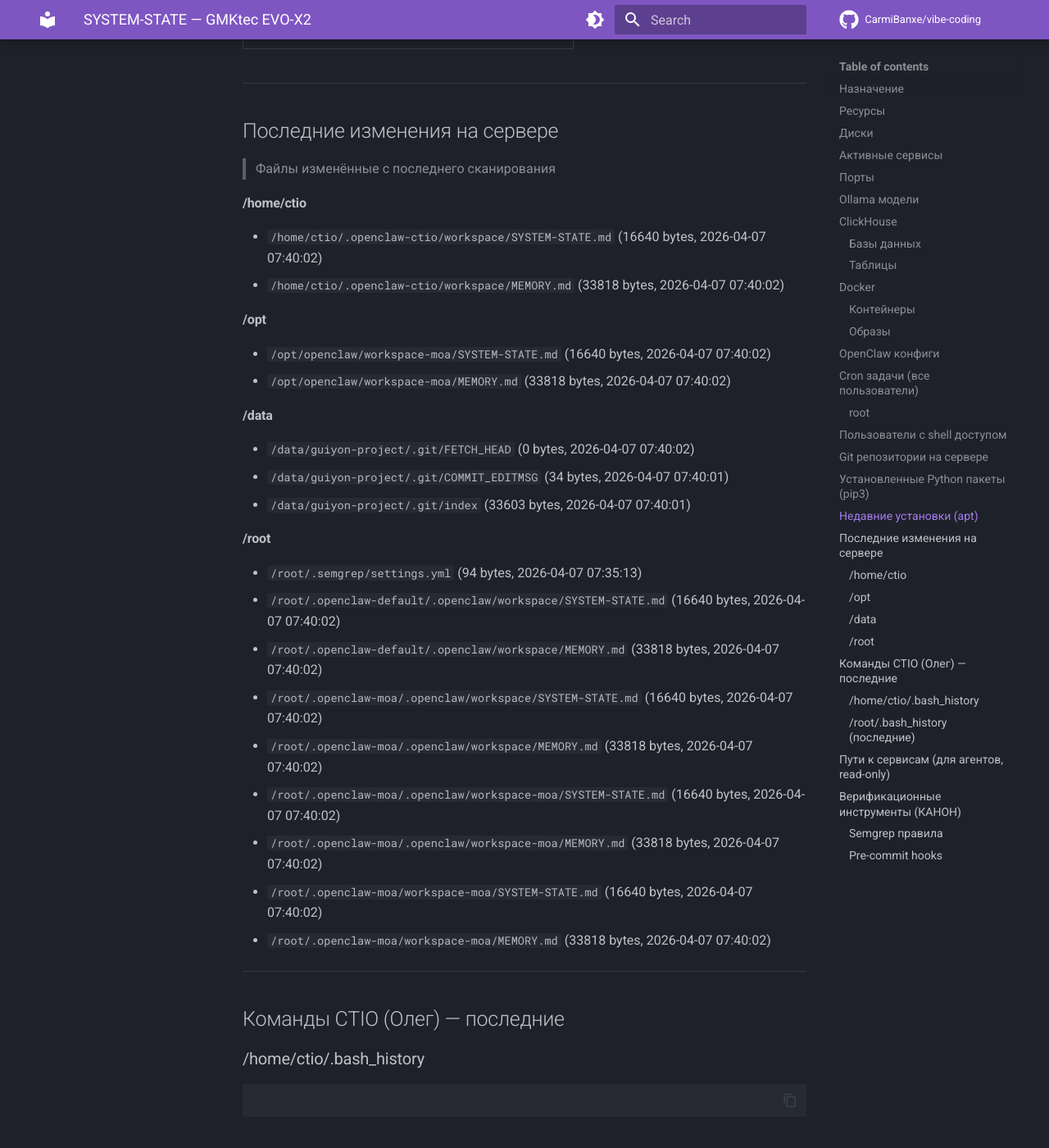
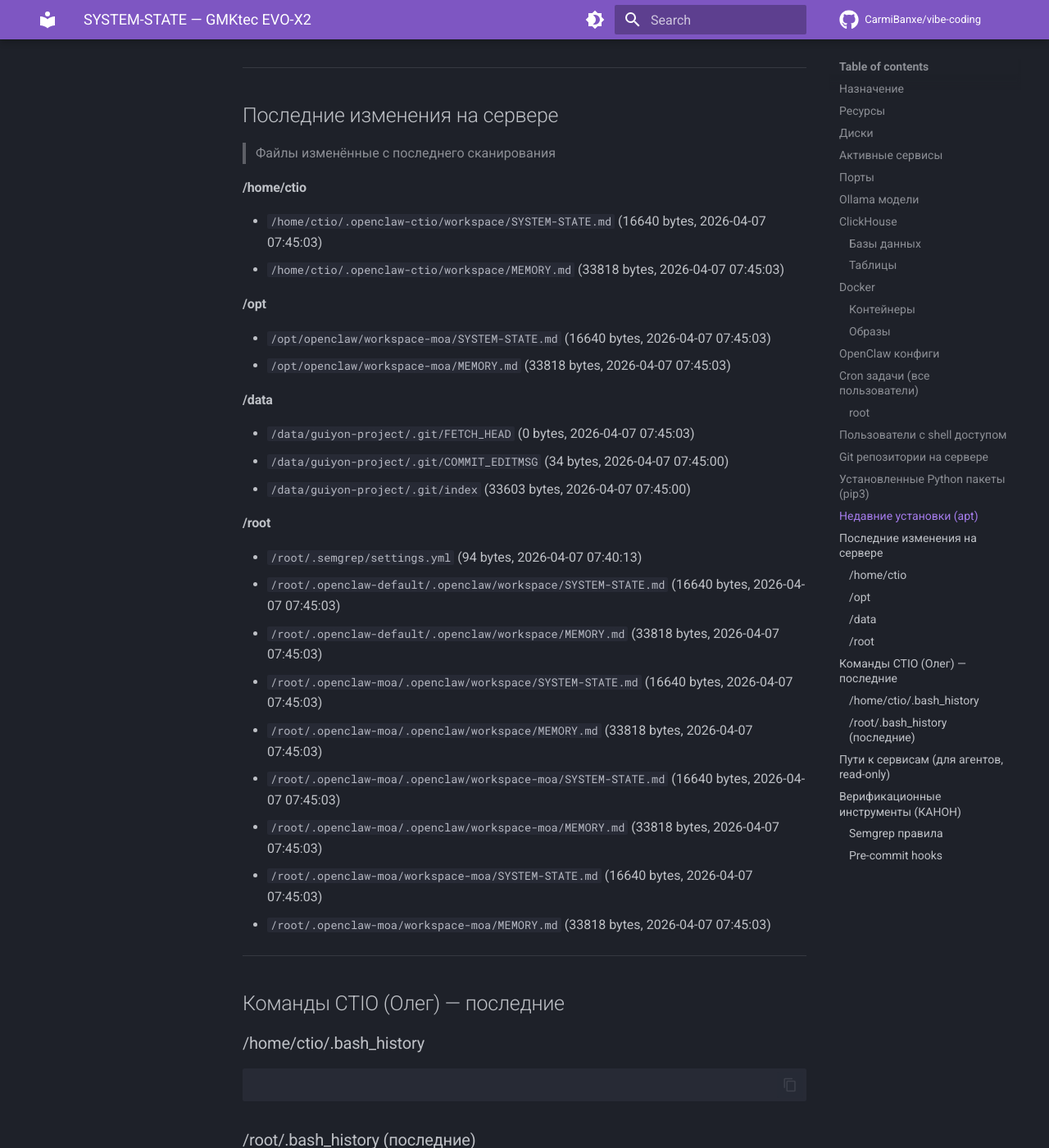
Before and after one commit to CarmiBanxe/vibe-coding, an MkDocs documentation site: the page built from docs/SYSTEM-STATE.md, in a window 1280 px wide and 1400 px high, scrolled down 13841 px. Shown: the whole window at 82% size. Built offline with MkDocs 1.6.1 and Material for MkDocs 9.7.7, drawn with Linux system fonts in a browser that asks for light colours; comment, search, counter and statistics services are not loaded; some of the changed text lies outside the part shown.

Commit message:
auto: SYSTEM-STATE v2 update (2026-04-07 07:45 CEST)

```diff
--- a/docs/SYSTEM-STATE.md
+++ b/docs/SYSTEM-STATE.md
@@ -1,6 +1,6 @@
 # SYSTEM-STATE — GMKtec EVO-X2
 > Автоматически обновляется каждые 5 минут
-> Последнее сканирование: 2026-04-07 07:40 CEST
+> Последнее сканирование: 2026-04-07 07:45 CEST
 > Источник: ctio-watcher.sh v2 (cron)
 
 ## Назначение
@@ -250,8 +249,8 @@
 | marble-src-marble-frontend:latest | 757MB |
 | marble-src-marble-backend:latest | 255MB |
 | andreysenov/firebase-tools:latest | 1.47GB |
+| jube.app:latest | 646MB |
 | <none>:<none> | 646MB |
-| jube.app:latest | 646MB |
 | mongo:8 | 950MB |
 | postgis/postgis:17-3.5 | 637MB |
 | postgres:17 | 453MB |
@@ -380,28 +379,28 @@
 
 
 #### /home/ctio
-- `/home/ctio/.openclaw-ctio/workspace/SYSTEM-STATE.md` (16640 bytes, 2026-04-07 07:40:02)
-- `/home/ctio/.openclaw-ctio/workspace/MEMORY.md` (33818 bytes, 2026-04-07 07:40:02)
+- `/home/ctio/.openclaw-ctio/workspace/SYSTEM-STATE.md` (16640 bytes, 2026-04-07 07:45:03)
+- `/home/ctio/.openclaw-ctio/workspace/MEMORY.md` (33818 bytes, 2026-04-07 07:45:03)
 
 #### /opt
-- `/opt/openclaw/workspace-moa/SYSTEM-STATE.md` (16640 bytes, 2026-04-07 07:40:02)
-- `/opt/openclaw/workspace-moa/MEMORY.md` (33818 bytes, 2026-04-07 07:40:02)
+- `/opt/openclaw/workspace-moa/SYSTEM-STATE.md` (16640 bytes, 2026-04-07 07:45:03)
+- `/opt/openclaw/workspace-moa/MEMORY.md` (33818 bytes, 2026-04-07 07:45:03)
 
 #### /data
-- `/data/guiyon-project/.git/FETCH_HEAD` (0 bytes, 2026-04-07 07:40:02)
-- `/data/guiyon-project/.git/COMMIT_EDITMSG` (34 bytes, 2026-04-07 07:40:01)
-- `/data/guiyon-project/.git/index` (33603 bytes, 2026-04-07 07:40:01)
+- `/data/guiyon-project/.git/FETCH_HEAD` (0 bytes, 2026-04-07 07:45:03)
+- `/data/guiyon-project/.git/COMMIT_EDITMSG` (34 bytes, 2026-04-07 07:45:00)
+- `/data/guiyon-project/.git/index` (33603 bytes, 2026-04-07 07:45:00)
 
 #### /root
-- `/root/.semgrep/settings.yml` (94 bytes, 2026-04-07 07:35:13)
-- `/root/.openclaw-default/.openclaw/workspace/SYSTEM-STATE.md` (16640 bytes, 2026-04-07 07:40:02)
-- `/root/.openclaw-default/.openclaw/workspace/MEMORY.md` (33818 bytes, 2026-04-07 07:40:02)
-- `/root/.openclaw-moa/.openclaw/workspace/SYSTEM-STATE.md` (16640 bytes, 2026-04-07 07:40:02)
-- `/root/.openclaw-moa/.openclaw/workspace/MEMORY.md` (33818 bytes, 2026-04-07 07:40:02)
-- `/root/.openclaw-moa/.openclaw/workspace-moa/SYSTEM-STATE.md` (16640 bytes, 2026-04-07 07:40:02)
-- `/root/.openclaw-moa/.openclaw/workspace-moa/MEMORY.md` (33818 bytes, 2026-04-07 07:40:02)
-- `/root/.openclaw-moa/workspace-moa/SYSTEM-STATE.md` (16640 bytes, 2026-04-07 07:40:02)
-- `/root/.openclaw-moa/workspace-moa/MEMORY.md` (33818 bytes, 2026-04-07 07:40:02)
+- `/root/.semgrep/settings.yml` (94 bytes, 2026-04-07 07:40:13)
+- `/root/.openclaw-default/.openclaw/workspace/SYSTEM-STATE.md` (16640 bytes, 2026-04-07 07:45:03)
+- `/root/.openclaw-default/.openclaw/workspace/MEMORY.md` (33818 bytes, 2026-04-07 07:45:03)
+- `/root/.openclaw-moa/.openclaw/workspace/SYSTEM-STATE.md` (16640 bytes, 2026-04-07 07:45:03)
+- `/root/.openclaw-moa/.openclaw/workspace/MEMORY.md` (33818 bytes, 2026-04-07 07:45:03)
+- `/root/.openclaw-moa/.openclaw/workspace-moa/SYSTEM-STATE.md` (16640 bytes, 2026-04-07 07:45:03)
+- `/root/.openclaw-moa/.openclaw/workspace-moa/MEMORY.md` (33818 bytes, 2026-04-07 07:45:03)
+- `/root/.openclaw-moa/workspace-moa/SYSTEM-STATE.md` (16640 bytes, 2026-04-07 07:45:03)
+- `/root/.openclaw-moa/workspace-moa/MEMORY.md` (33818 bytes, 2026-04-07 07:45:03)
 
 ---
 
```
Also changed, not shown: other parts of docs/SYSTEM-STATE.md (+3 -4 lines).
